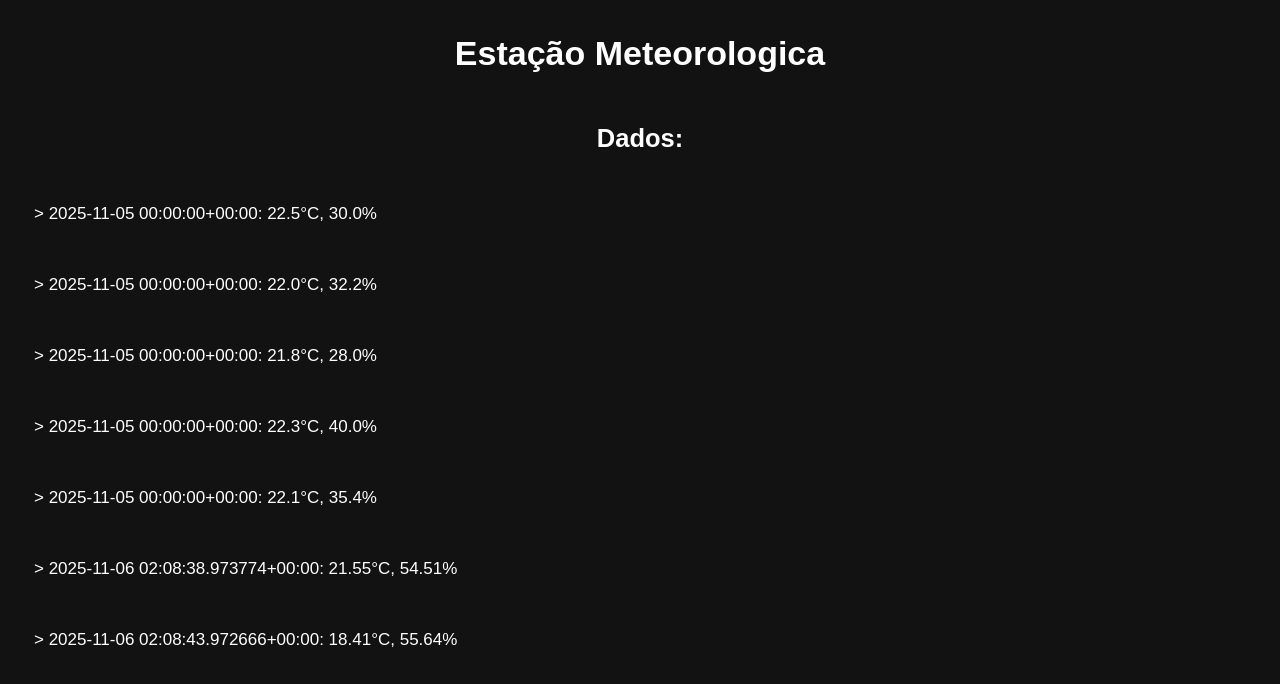
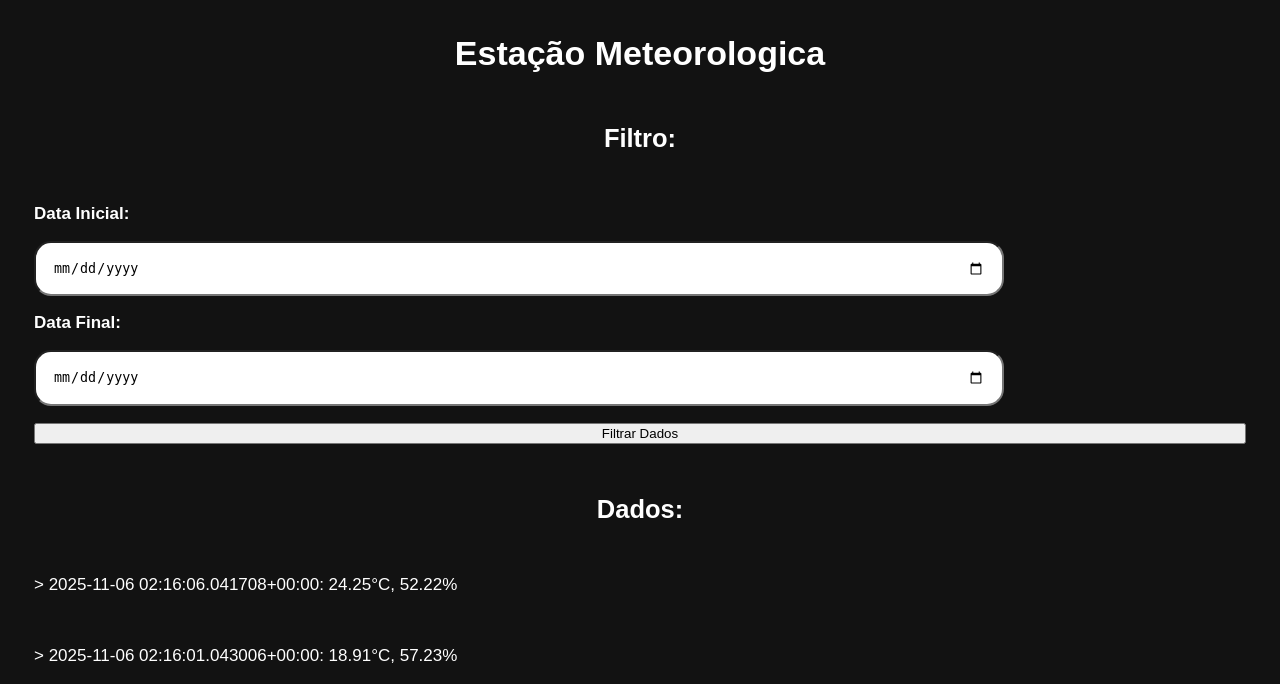
Before and after one commit to Leandro-Cardoso/Univassouras-IOT, a Django app: page / in a window 1280 px wide. Shown: the top 684 px of the page. Run offline with Django 5.2, Linux system fonts and the light colour scheme; data comes from the database, SQL or seed files in the repository.

Commit message:
Sistema de busca por filtragem

```diff
--- a/trabalho02/estacao/templates/estacao/data_list.html
+++ b/trabalho02/estacao/templates/estacao/data_list.html
@@ -12,6 +12,40 @@
 <body>
 
     <h1>Estação Meteorologica</h1>
+
+    <h2>Filtro:</h2>
+
+    <form method="GET" action="{% url 'data_list' %}">
+        <label for="start_date">Data Inicial:</label>
+
+        <input
+            type="date"
+            id="start_date"
+            name="start_date"
+            value="{{ start_date }}"
+            title="Selecione a data inicial do período."
+        >
+
+        <label for="end_date">Data Final:</label>
+
+        <input
+            type="date"
+            id="end_date"
+            name="end_date"
+            value="{{ end_date }}"
+            title="Selecione a data final do período."
+        >
+
+        <button type="submit">
+            Filtrar Dados
+        </button>
+
+        {% if start_date or end_date %}
+
+            <a href="{% url 'data_list' %}">Limpar Filtro</a>
+
+        {% endif %}
+    </form>
 
     <h2>Dados:</h2>
 
--- a/trabalho02/estacao/views.py
+++ b/trabalho02/estacao/views.py
@@ -1,5 +1,7 @@
 from django.shortcuts import render
 from django.views.generic import ListView
+from django.utils import timezone
+from datetime import datetime
 
 from .models import Data
 
@@ -7,3 +9,33 @@
     model = Data
     template_name = 'estacao/data_list.html'
     context_object_name = 'estacao'
+
+    def get_queryset(self):
+        start_date_str = self.request.GET.get('start_date')
+        end_date_str = self.request.GET.get('end_date')
+        queryset = super().get_queryset().order_by('-created_at')
+
+        if start_date_str:
+            try:
+                start_date_naive = datetime.strptime(start_date_str, '%Y-%m-%d')
+                start_date = timezone.make_aware(start_date_naive)
+                queryset = queryset.filter(created_at__gte=start_date)
+            except ValueError:
+                pass
+
+        if end_date_str:
+            try:
+                end_date_naive = datetime.strptime(end_date_str, '%Y-%m-%d')
+                end_date = timezone.make_aware(end_date_naive)
+                one_day_later = end_date + timezone.timedelta(days=1)
+                queryset = queryset.filter(created_at__lt=one_day_later)
+            except ValueError:
+                pass
+
+        return queryset
+
+    def get_context_data(self, **kwargs):
+        context = super().get_context_data(**kwargs)
+        context['start_date'] = self.request.GET.get('start_date', '')
+        context['end_date'] = self.request.GET.get('end_date', '')
+        return context
```
